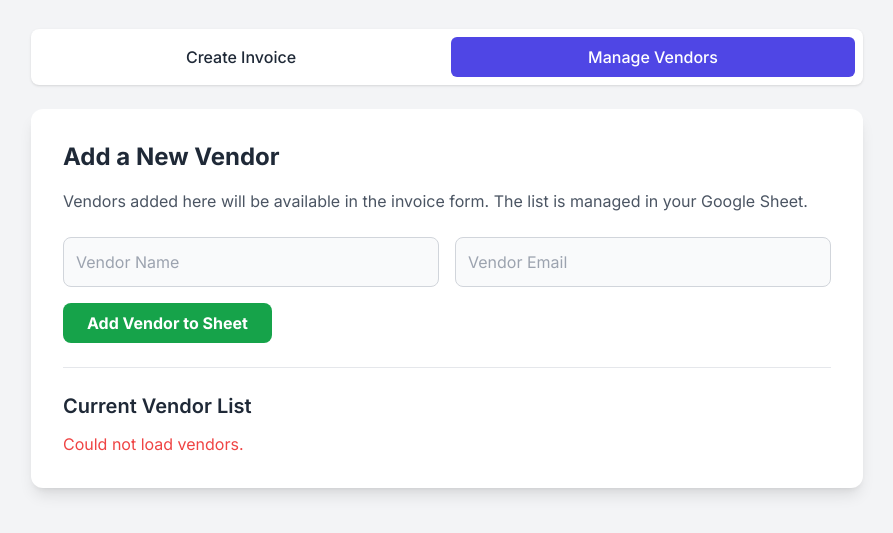
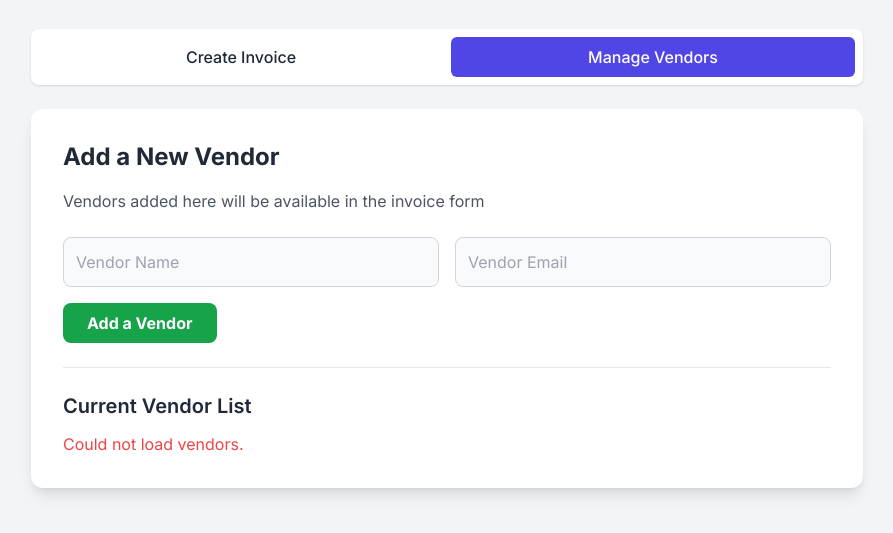
Before and after one commit to poojan-2099/invoiceGenerator, a plain HTML site: page index.html in a window 1280 px wide. Both pictures are taken after a click on the button "Manage Vendors". Shown: the part 107-640 px from the top of the page, without its empty margins (193-1086 px from the left). Drawn offline with nearby package versions, Linux system fonts and the light colour scheme; no server answers.

Commit message:
Update index.html

```diff
--- a/index.html
+++ b/index.html
@@ -96,13 +96,13 @@
             <!-- View 2: Vendor Management -->
             <div id="view-vendors" class="view bg-white p-8 rounded-xl shadow-lg">
                 <h2 class="text-2xl font-bold mb-4">Add a New Vendor</h2>
-                <p class="text-gray-600 mb-6">Vendors added here will be available in the invoice form. The list is managed in your Google Sheet.</p>
+                <p class="text-gray-600 mb-6">Vendors added here will be available in the invoice form </p>
                 <form id="vendor-form" class="mb-6 pb-6 border-b border-gray-200">
                     <div class="grid grid-cols-1 md:grid-cols-2 gap-4">
                         <input type="text" id="vendor-name" placeholder="Vendor Name" required class="w-full p-3 bg-gray-50 border border-gray-300 rounded-lg focus:ring-2 focus:ring-indigo-500">
                         <input type="email" id="vendor-email" placeholder="Vendor Email" required class="w-full p-3 bg-gray-50 border border-gray-300 rounded-lg focus:ring-2 focus:ring-indigo-500">
                     </div>
-                    <button type="submit" id="add-vendor-btn" class="mt-4 w-full md:w-auto bg-green-600 text-white font-bold py-2 px-6 rounded-lg hover:bg-green-700 transition-colors">Add Vendor to Sheet</button>
+                    <button type="submit" id="add-vendor-btn" class="mt-4 w-full md:w-auto bg-green-600 text-white font-bold py-2 px-6 rounded-lg hover:bg-green-700 transition-colors">Add a Vendor</button>
                 </form>
 
                 <!-- Vendor List Display -->
```
